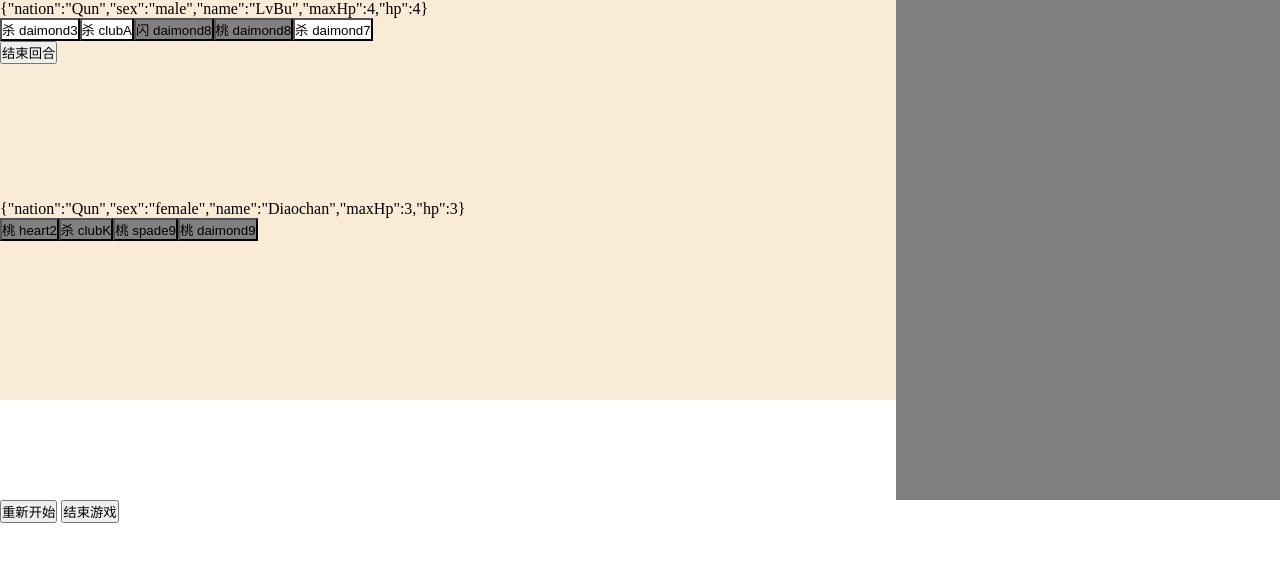
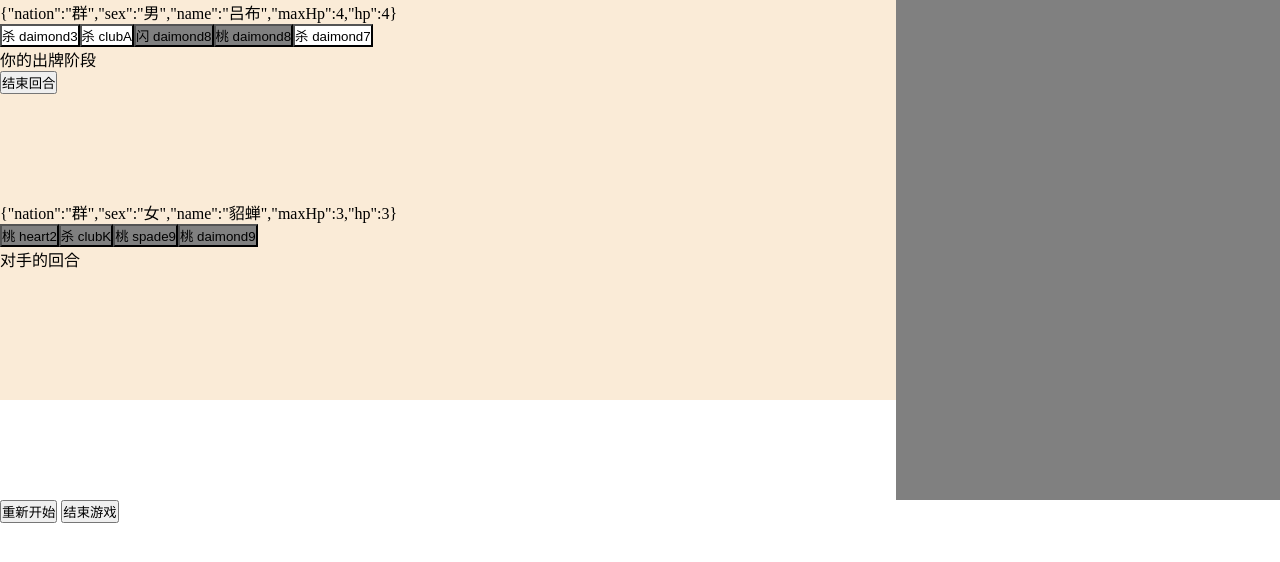
Before and after one commit to sqwwwok/jquery-sgs, a plain HTML site: page battlepage.html in a window 1280 px wide. Both pictures are taken after a click on the button "开始游戏". Drawn offline with Linux system fonts and the light colour scheme.

Commit message:
增强了扩展性

```diff
--- a/battlepage.html
+++ b/battlepage.html
@@ -1,7 +1,7 @@
 <!--
  * @Date: 2019-11-01 11:09:17
  * @LastEditors: Please set LastEditors
- * @LastEditTime: 2019-12-09 23:50:40
+ * @LastEditTime: 2019-12-10 12:14:35
  -->
 <!DOCTYPE html>
 <html>
@@ -15,27 +15,13 @@
 	<body>
 		<button type="button" id="start">开始游戏</button>
 		<div id="mainpage">
-			<div>
-				<div id="sidebar"><img id="Kurisu" src="SanGuoKill/images/Kurisu.png"></div>
+				<div id="sidebar"><img id="Kurisu" src="image/Kurisu.png"></div>
 				<div id="history"></div>
-				<div id="playBox">
-					<!-- <div class="player" id="player1">
-						<div id="player1Body"></div>
-						<div id="player1Hand"></div>
-						<div id="player1Tips"></div>
-						<div id="player1Select"></div>
-					</div>
-					<div class="player" id="player2">
-						<div id="player2Body"></div>
-						<div id="player2Hand"></div>
-						<div id="player2Tips"></div>
-						<div id="player2Select"></div>
-					</div> -->
-				</div>
-			<button type="button" id="restart">重新开始</button>
-			<button type="button" id="end">结束游戏</button>
-			<script src="classes.js"></script>
-			<script src="battlepage.js"></script>
+				<div id="playBox"></div>
+				<button type="button" id="restart">重新开始</button>
+				<button type="button" id="end">结束游戏</button>
+				<script src="classes.js"></script>
+				<script src="battlepage.js"></script>
 		</div>
 	</body>
 </html>
--- a/battlepage.js
+++ b/battlepage.js
@@ -1,30 +1,54 @@
 /*
  * @Date: 2019-11-09 07:55:43
  * @LastEditors: Please set LastEditors
- * @LastEditTime: 2019-12-10 00:02:57
+ * @LastEditTime: 2019-12-10 13:41:23
  */
 
+$("#start").click(playStart);
+$("#restart").click(gameRestart);
+$("end").click(gameEnd);
 
+// 对局
 function playStart(){
+	$("#start").hide();
+	$("#mainpage").show();
+
+	// 初始化html
+	if(config.kurisu) {
+		let kurisu = $("img#Kurisu");
+		kurisu.show();
+		kurisu.click(function(){
+			kurisu.hide()
+		});
+	};
+	configPlayers.map((current)=>{
+		var str = current.playerName;
+		var playerN = createDiv(str).addClass("player");
+		$("#playBox").append(playerN);
+		["Body","Hand","Tip","Select"].forEach((current)=>{
+			playerN.append(createDiv(str+current));
+		})
+	})
+
 	// 初始化对局
 	var subject, object;
 	var order = 1;
-	var player0 = new Person("player0","Qun","male","LvBu",4,null);
-	var player1 = new Person("player1","Qun","female","Diaochan",3,null);
 	var library = new Library(50);
-	[player0,player1].map((current)=>{
-		current.showBody();
-		current.drawCard(4,library);
+	var players = configPlayers.map((current)=>{
+		let player = new Person(current);
+		player.showBody();
+		player.drawCard(4,library);
+		return player;
 	});
+
 	round();
-
 	function round() {
 		// 回合开始阶段
 		{
 			if(order%2 === 1){
-				[subject,object] = [player0,player1]
+				[subject,object] = players
 			}else{
-				[subject,object] = [player1,player0]
+				[object,subject] = players
 			}
 			$("#"+object.player+" .finish").remove();
 			subject.hand.map((card)=>{card.cardButton.off("click")});
@@ -193,35 +217,10 @@ function playStart(){
 	}
 }
 
-// 游戏开始
-$("#start").click(gameStart);
-$("#restart").click(gameRestart);
-$("end").click(gameEnd);
+// 开始游戏
 function gameStart () {
-	$("#start").hide();
-	$("#mainpage").show();
-	var kurisu = $("img#Kurisu");
-	kurisu.hide();
-	kurisu.click(function(){
-		kurisu.hide()
-	});
-	// 初始化战斗界面布局
-	{
-		function createDiv(idString) {
-			return $(document.createElement("div")).attr("id",idString)
 
-		}
-		for(let i = 0;i<playerNumber;i++){
-			let str = "player"+i
-			let playerN = createDiv(str).addClass("player");
-			$("#playBox").append(playerN);
-			["Body","Hand","Tip","Select"].forEach((current)=>{
-				playerN.append(createDiv(str+current));
-			})
-		}
-	}
 
-	// 测试playStart函数
 	playStart();
 }
 
--- a/battlepage_style.css
+++ b/battlepage_style.css
@@ -16,17 +16,13 @@
     height: 500px;
     background-color: gray;
 }
-#battle{
-    height: 100px;
-    background-color: aquamarine;
-}
 #mainpage{
     display: none;
 }
 #sidebar{
     float: left;
+    display: none;
 }
 img{
     position: absolute;
-    /* clip: rect(0px,0px,0px,0px); */
 }
--- a/classes.js
+++ b/classes.js
@@ -1,13 +1,43 @@
-/*
- * @Date: 2019-11-22 15:05:10
- * @LastEditors: Please set LastEditors
- * @LastEditTime: 2019-12-09 23:54:47
+var suits = config.suits || ["spade","daimond","club","heart"],
+	points = config.points || ["A",2,3,4,5,6,7,8,9,10,"J","Q","K"],
+	cardNames = config.cards || ["杀","闪","桃","过河拆桥"],
+	configPlayers = config.players || [
+        {
+            playerName:"sqwww",
+            nation:"群",
+            sex:"男",
+            name:"吕布",
+            hp:4,
+            skill:null
+        },
+        {
+            playerName:"sqwwwok",
+            nation:"群",
+            sex:"女",
+            name:"貂蝉",
+            hp:3,
+			skill:null
+		}
+	];
+
+ /**
+  * @Description: 返回0-maxnum(包括maxnum)的一个伪随机整数
+  * @Paraments:
+  * @Return:
+  */
+ function newRandom (maxnum){
+	return Math.floor(Math.random()*(maxnum + 1))
+}
+
+
+/**
+ * @Description: 返回一个有 id 的 div 元素的jQuery对象
+ * @Paraments: idString(String)
+ * @Return: jQuery
  */
-
-var suits = config.suits,
-	points = config.points,
-	cardNames = config.cards,
-	playerNumber = config.playerNumber;
+function createDiv(idString) {
+    return $(document.createElement("div")).attr("id",idString)
+}
 
 // 卡牌
 class Card {
@@ -60,9 +90,9 @@ class Library extends Array{
 		super();
 		for(let i = 0;i < num;i++){
 			this.push(new Card(
-				cardNames[newRandom(3)],
-				suits[newRandom(3)],
-				points[newRandom(12)]
+				cardNames[newRandom(cardNames.length-1)],
+				suits[newRandom(suits.length-1)],
+				points[newRandom(points.length-1)]
 			))
 		}
 	}
@@ -70,8 +100,8 @@ class Library extends Array{
 
 // 玩家
 class Person {
-	constructor(player,nation,sex,name,hp,skill) {
-		this.player = player;
+	constructor({playerName,nation,sex,name,hp,skill}) {
+		this.player = playerName;
 		this.body = {
 			nation:nation,
 			sex:sex,
@@ -164,7 +194,7 @@ class Person {
 		},this)
 	}
 	showTip(string){
-		$("#"+this.player+"Tips").text(string)
+		$("#"+this.player+"Tip").text(string)
 	}
 	/**
   * @Description: provide a once button for subject
--- a/config.js
+++ b/config.js
@@ -2,14 +2,22 @@ var config = {
     suits:["spade","daimond","club","heart"],
     points:["A",2,3,4,5,6,7,8,9,10,"J","Q","K"],
     cards:["杀","闪","桃","过河拆桥"],
-    playerNumber:2
+    players:[
+        {
+            playerName:"sqwww",
+            nation:"群",
+            sex:"男",
+            name:"吕布",
+            hp:4,
+            skill:null
+        },
+        {
+            playerName:"sqwwwok",
+            nation:"群",
+            sex:"女",
+            name:"貂蝉",
+            hp:3,
+            skill:null
+        }],
+    kurisu:false
 }
-
- /**
-  * @Description: 返回0-maxnum(包括maxnum)的一个伪随机整数
-  * @Paraments:
-  * @Return:
-  */
- function newRandom (maxnum){
-	return Math.floor(Math.random()*(maxnum + 1))
-}
```
Also changed, not shown: image/Kurisu.png (renamed from SanGuoKill/images/Kurisu.png), 1 other file.
